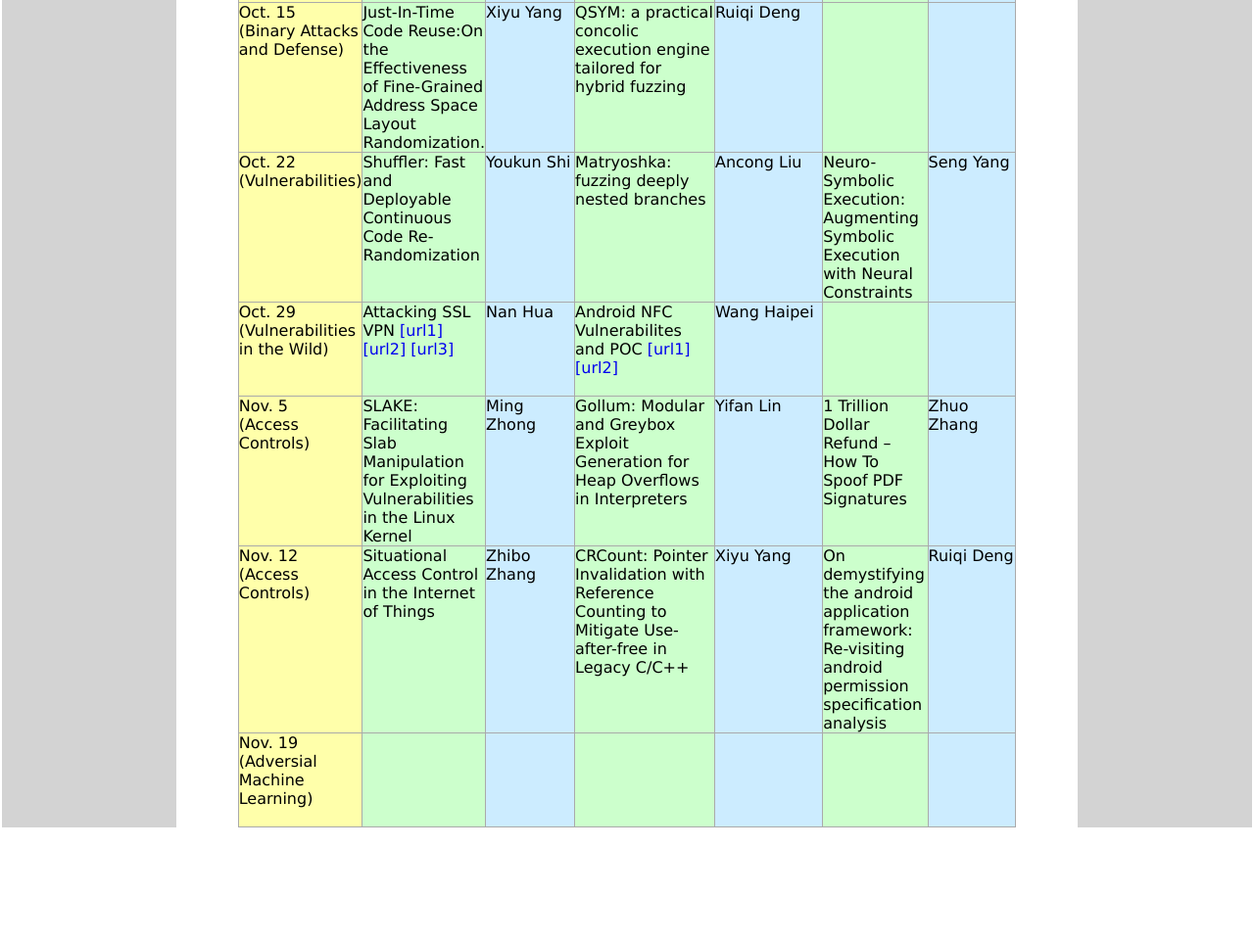
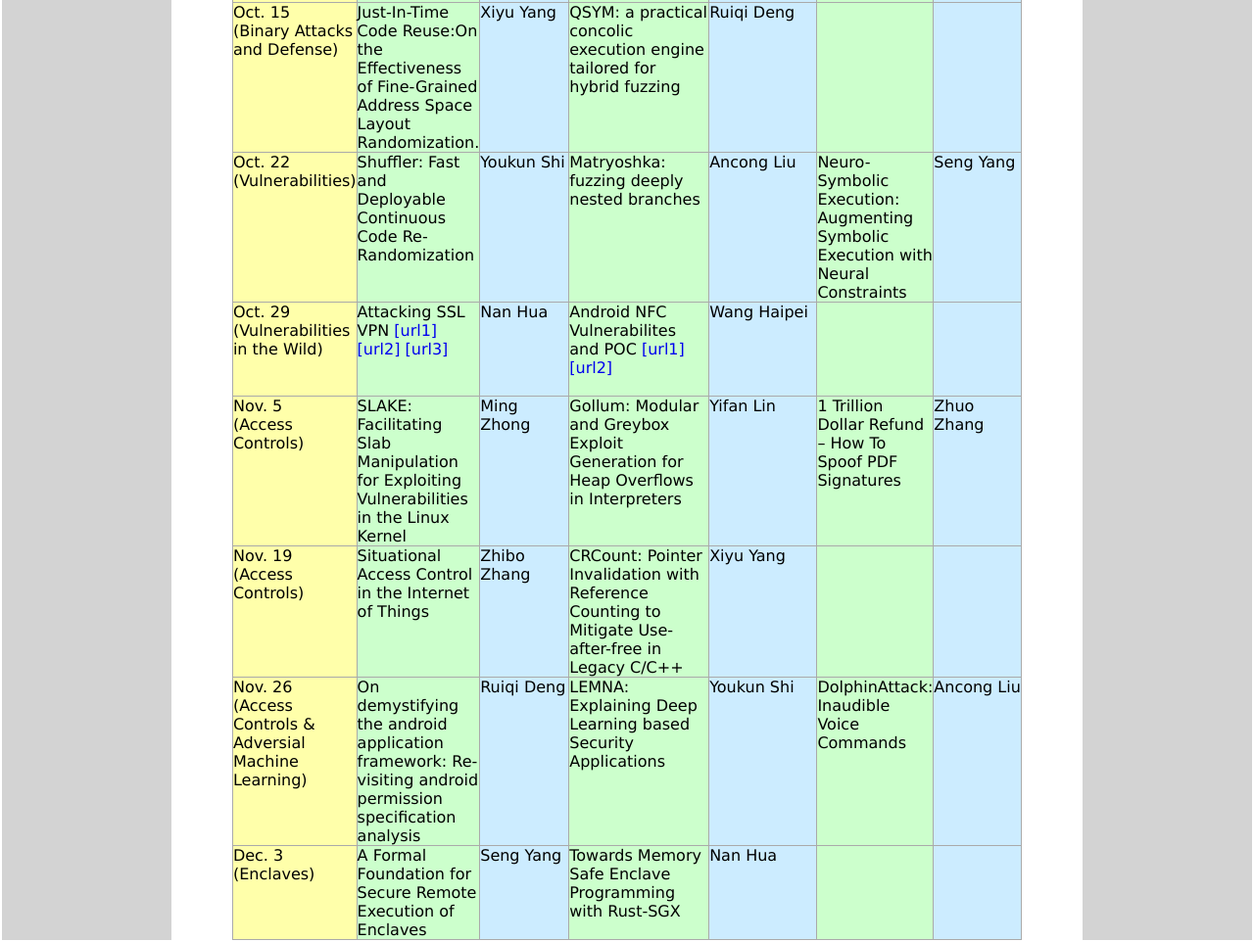
Before and after one commit to yangzhemin/SecurityAnalysisLesson2019, a plain HTML site: page index.html in a window 1280 px wide. Shown: the part 960-1922 px from the top of the page at 98% size. Before the commit the page ends 1807 px from the top, so only its background shows below. Drawn offline with Linux system fonts and the light colour scheme.

Commit message:
Update index.html

```diff
--- a/index.html
+++ b/index.html
@@ -220,21 +220,32 @@
 
 
 	    <tr> <!-- week 9 -->
-		<td width="16%" class="date">Nov. 12 <br> (Access Controls)</td>
+		<td width="16%" class="date">Nov. 19 <br> (Access Controls)</td>
 		<td width="18%" class="paper">Situational Access Control in the Internet of Things</td>
 		<td width="10%" class="presentor">Zhibo Zhang</td>
 		<td width="18%" class="paper">CRCount: Pointer Invalidation with Reference Counting to Mitigate Use-after-free in Legacy C/C++</td>
 		<td width="10%" class="presentor">Xiyu Yang</td>
-		<td width="18%" class="paper">On demystifying the android application framework: Re-visiting android permission specification analysis</td>
-		<td width="10%" class="presentor">Ruiqi Deng</td>
+		<td width="18%" class="paper"></td>
+		<td width="10%" class="presentor"></td>
 	    </tr>
 
 	    <tr> <!-- week 10 -->
-		<td width="16%" class="date">Nov. 19 <br> (Adversial Machine Learning)</td>
-		<td width="18%" class="paper"></td>
-		<td width="10%" class="presentor"></td>
-		<td width="18%" class="paper"></td>
-		<td width="10%" class="presentor"></td>
+		<td width="16%" class="date">Nov. 26 <br> (Access Controls & Adversial Machine Learning)</td>
+		<td width="18%" class="paper">On demystifying the android application framework: Re-visiting android permission specification analysis</td>
+		<td width="10%" class="presentor">Ruiqi Deng</td>
+		<td width="18%" class="paper">LEMNA: Explaining Deep Learning based Security Applications</td>
+		<td width="10%" class="presentor">Youkun Shi</td>
+		<td width="18%" class="paper">DolphinAttack: Inaudible Voice Commands</td>
+		<td width="10%" class="presentor">Ancong Liu</td>
+	    </tr>
+
+
+	    <tr> <!-- week 11 -->
+		<td width="16%" class="date">Dec. 3 <br> (Enclaves)</td>
+		<td width="18%" class="paper">A Formal Foundation for Secure Remote Execution of Enclaves</td>
+		<td width="10%" class="presentor">Seng Yang</td>
+		<td width="18%" class="paper">Towards Memory Safe Enclave Programming with Rust-SGX</td>
+		<td width="10%" class="presentor">Nan Hua</td>
 		<td width="18%" class="paper"></td>
 		<td width="10%" class="presentor"></td>
 	    </tr>
```
